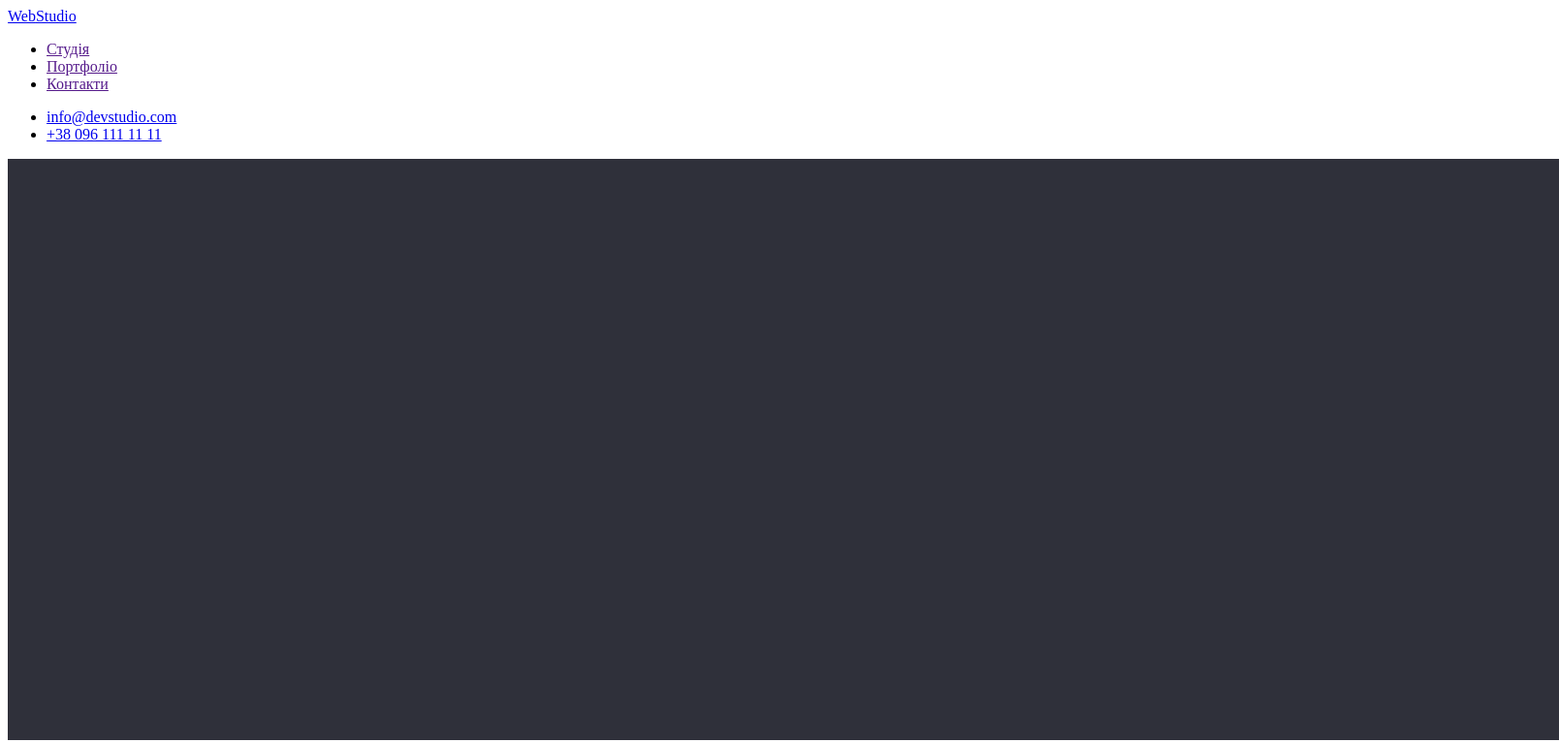
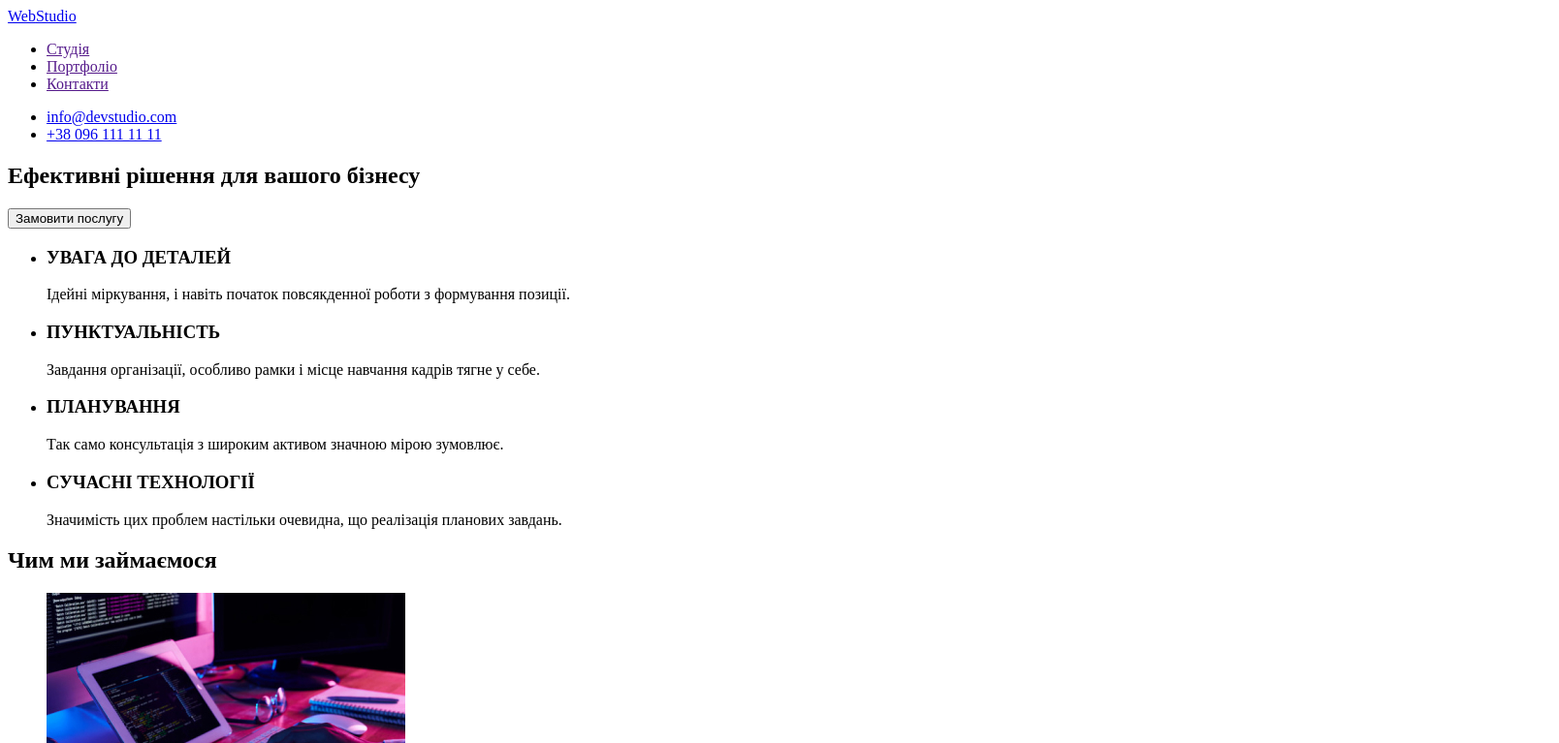
Before and after one commit to AndriiStp/goit-markup-hw-01, a plain HTML site: page index.html in a window 1280 px wide. Shown: the top 767 px of the page at 97% size, 1608 px wide, since content can reach past the window. Drawn offline with Linux system fonts and the light colour scheme.

Commit message:
deleted background

```diff
--- a/index.html
+++ b/index.html
@@ -26,7 +26,6 @@
     <main>
         <!--Solution-->
         <section>
-            <img src="./images/background.png" alt="background" width="1600" height="600">
             <h1>Ефективні рішення для вашого бізнесу</h1>
             <button type="button">Замовити послугу</button>
         </section>
```
Also changed, not shown: images/background.png (deleted).
